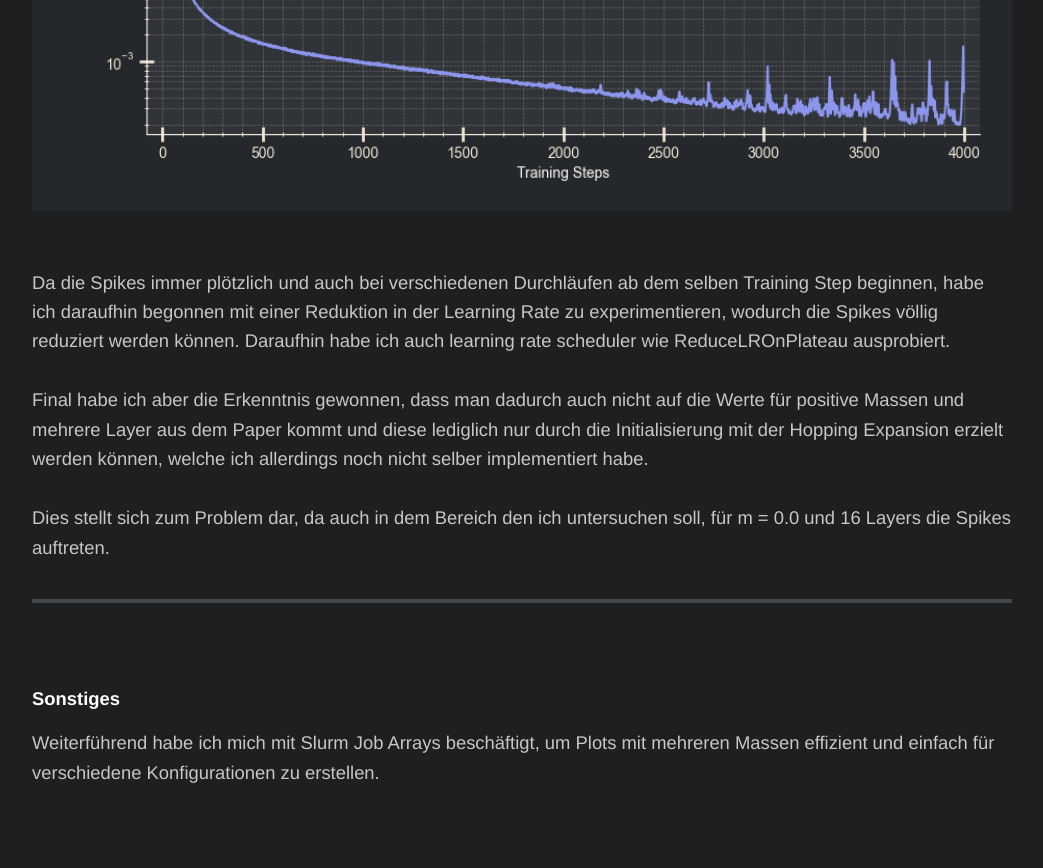
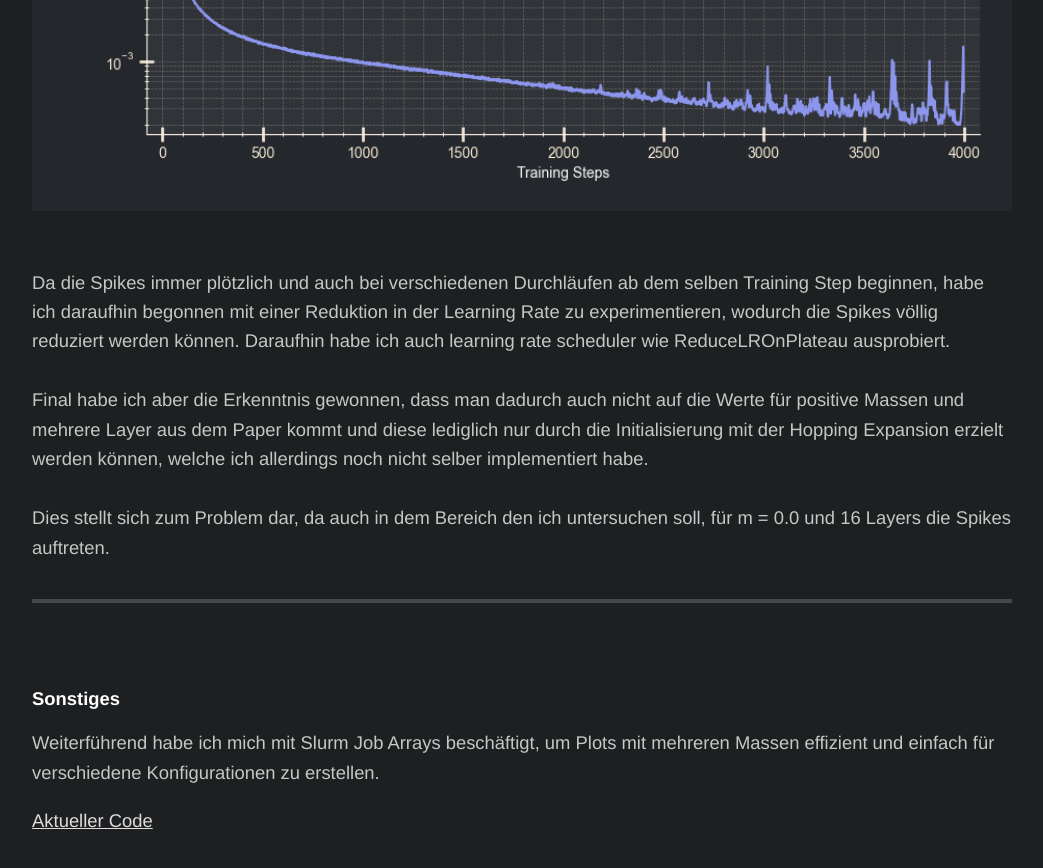
Before and after one commit to DavidCyba/thesis-reporting, a Jekyll site: the page built from reports/progress_report_01.md, in a window 1280 px wide and 900 px high, scrolled down 4700 px. Shown: the top 868 px of the window, without its empty margins (118-1161 px from the left). Built offline with Jekyll 4.4.1, drawn with Linux system fonts in a browser that asks for light colours.

Commit message:
link current code

```diff
--- a/reports/progress_report_01.md
+++ b/reports/progress_report_01.md
@@ -100,3 +100,5 @@ Dies stellt sich zum Problem dar, da auch in dem Bereich den ich untersuchen sol
 
 ##### Sonstiges
 Weiterführend habe ich mich mit Slurm Job Arrays beschäftigt, um Plots mit mehreren Massen effizient und einfach für verschiedene Konfigurationen zu erstellen.
+
+[Aktueller Code]({{ site.github.repository_url }}/tree/main/current_code)
```
